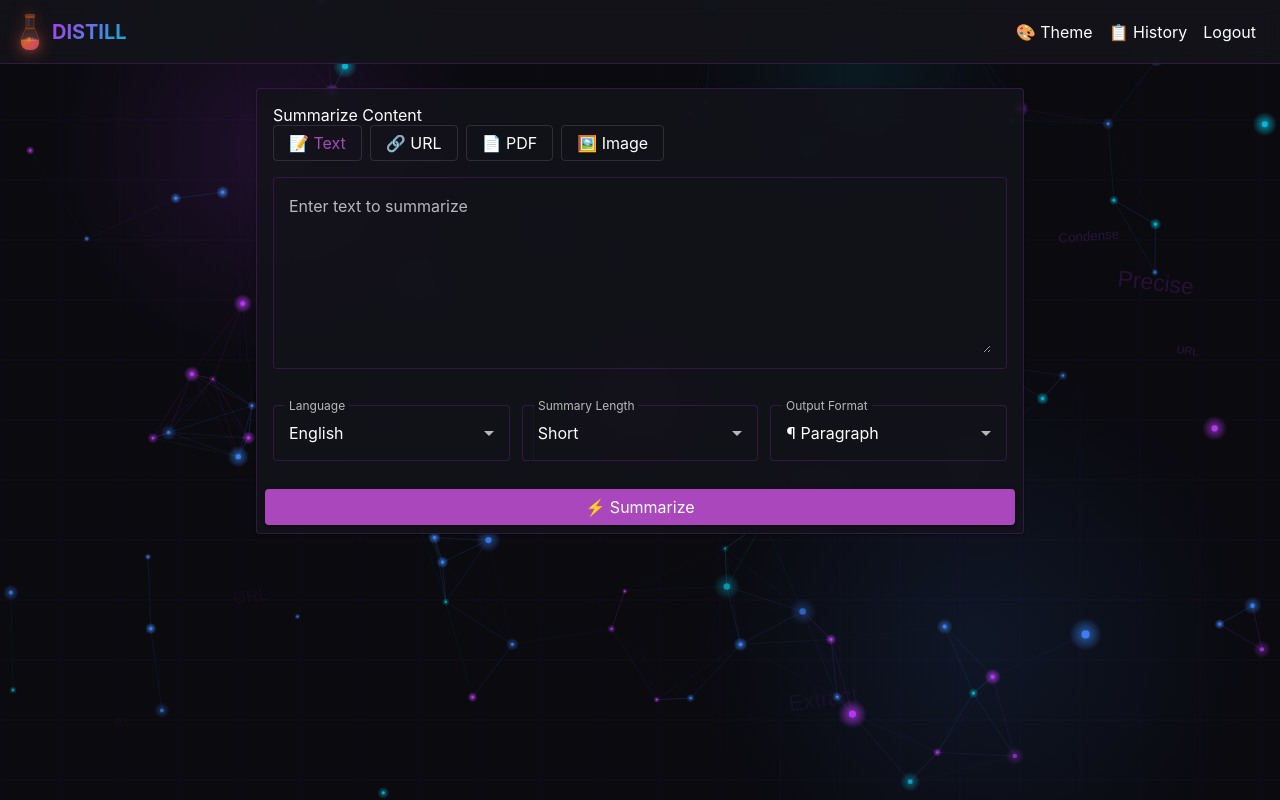
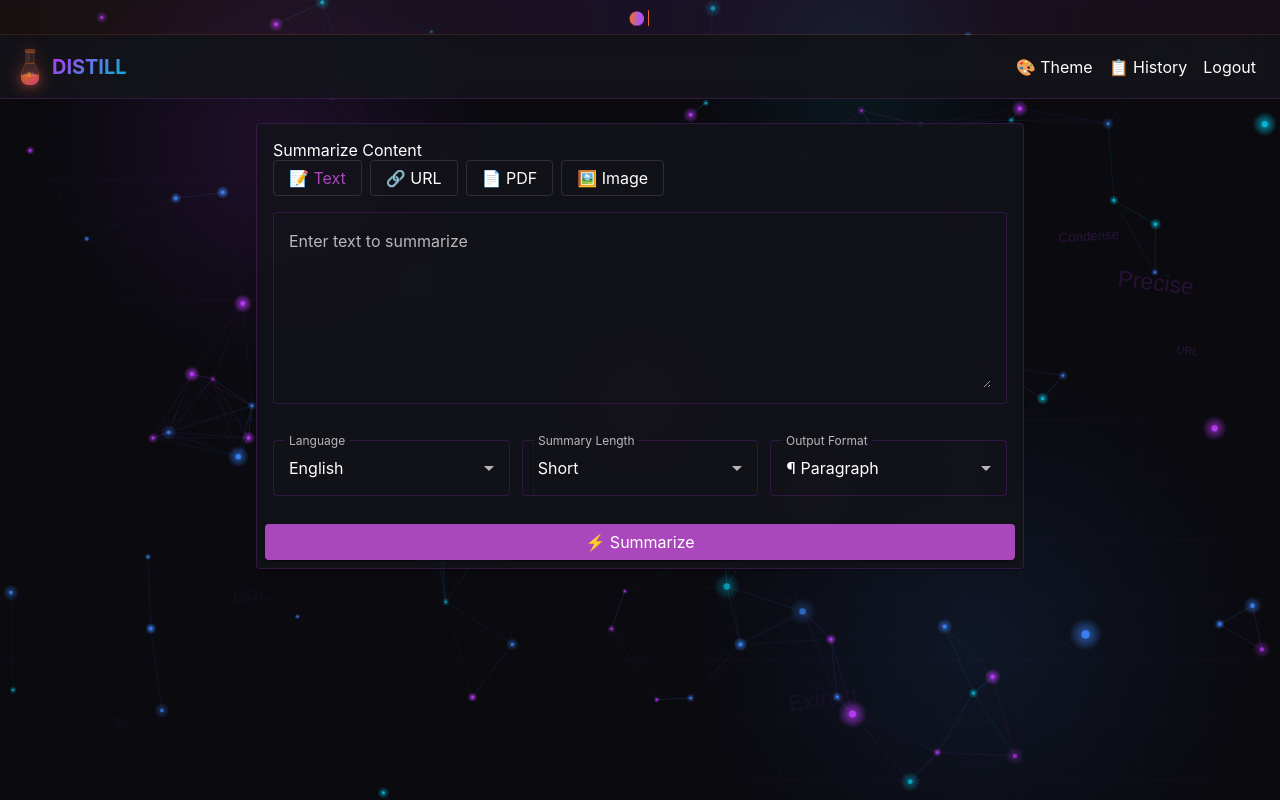
Before and after one commit to anshul9090/distill-app, an Angular app in the folder GlobalTextSummarizerUI/: page /dashboard in a window 1280 px wide. Built offline with nearby package versions, Linux system fonts and the light colour scheme; sample sign-in values are in the browser's storage.

Commit message:
feat: add typewriter text slider above dashboard toolbar

```diff
--- a/GlobalTextSummarizerUI/src/app/pages/dashboard/dashboard.html
+++ b/GlobalTextSummarizerUI/src/app/pages/dashboard/dashboard.html
@@ -1,7 +1,14 @@
 <app-particle-background></app-particle-background>
 <div class="dashboard-container">
+
+  <!-- ── ANIMATED TEXT SLIDER ───────────────────────────── -->
+  <div class="slider-bar">
+    <span class="slider-text">
+      {{ currentPhrase }}<span class="cursor" [class.blink]="!isTyping">|</span>
+    </span>
+  </div>
+
   <mat-toolbar color="primary" class="dashboard-toolbar">
-
     <div class="toolbar-flask-wrap" (click)="shakeFlask()">
       <svg class="toolbar-flask-svg" viewBox="0 0 70 92" xmlns="http://www.w3.org/2000/svg">
         <defs>
@@ -113,7 +120,6 @@
           </mat-form-field>
         </div>
 
-        <!-- Format hint -->
         <div class="format-hint" *ngIf="format === 'Flashcards'">
           🃏 Generates flippable study cards — click any card to reveal the definition
         </div>
@@ -137,7 +143,6 @@
       </mat-card-actions>
     </mat-card>
 
-    <!-- ── PARAGRAPH / BULLETS RESULT ─────────────────────── -->
     <mat-card class="result-card" *ngIf="summaryResult">
       <mat-card-header>
         <mat-card-title>Summary Result</mat-card-title>
@@ -156,7 +161,6 @@
       </mat-card-actions>
     </mat-card>
 
-    <!-- ── FLASHCARDS RESULT ───────────────────────────────── -->
     <div class="flashcards-section" *ngIf="flashcards.length > 0">
       <div class="section-header">
         <h2>🃏 Flashcards <span class="count-badge">{{flashcards.length}}</span></h2>
@@ -180,7 +184,6 @@
       </div>
     </div>
 
-    <!-- ── QUESTIONS RESULT ────────────────────────────────── -->
     <div class="questions-section" *ngIf="questions.length > 0">
       <div class="section-header">
         <h2>❓ Questions <span class="count-badge">{{questions.length}}</span></h2>
--- a/GlobalTextSummarizerUI/src/app/pages/dashboard/dashboard.scss
+++ b/GlobalTextSummarizerUI/src/app/pages/dashboard/dashboard.scss
@@ -489,3 +489,62 @@
   border: 1px solid var(--neon-cyan, #06b6d4) !important;
   border-radius: 8px !important;
 }
+// ── TEXT SLIDER ───────────────────────────────────────────
+.slider-bar {
+  width: 100%;
+  background: linear-gradient(90deg,
+    rgba(249,115,22,0.06),
+    rgba(168,85,247,0.10),
+    rgba(236,72,153,0.06)
+  );
+  border-bottom: 1px solid rgba(249,115,22,0.15);
+  padding: 7px 20px;
+  text-align: center;
+  position: relative;
+  overflow: hidden;
+  z-index: 99;
+
+  &::before {
+    content: '';
+    position: absolute;
+    top: 0; left: -100%;
+    width: 60%;
+    height: 100%;
+    background: linear-gradient(90deg,
+      transparent,
+      rgba(249,115,22,0.05),
+      transparent
+    );
+    animation: shimmer 3s infinite;
+  }
+}
+
+.slider-text {
+  font-size: 13px;
+  font-weight: 500;
+  letter-spacing: 0.5px;
+  background: linear-gradient(90deg, #f97316, #a855f7, #ec4899);
+  -webkit-background-clip: text;
+  -webkit-text-fill-color: transparent;
+  background-clip: text;
+}
+
+.cursor {
+  -webkit-text-fill-color: #f97316;
+  font-weight: 300;
+  margin-left: 1px;
+
+  &.blink {
+    animation: blink 1s step-end infinite;
+  }
+}
+
+@keyframes blink {
+  0%, 100% { opacity: 1; }
+  50%       { opacity: 0; }
+}
+
+@keyframes shimmer {
+  0%   { left: -100%; }
+  100% { left: 200%;  }
+}
--- a/GlobalTextSummarizerUI/src/app/pages/dashboard/dashboard.ts
+++ b/GlobalTextSummarizerUI/src/app/pages/dashboard/dashboard.ts
@@ -1,4 +1,4 @@
-import { Component, ChangeDetectorRef, ViewChild, ElementRef } from '@angular/core';
+import { Component, ChangeDetectorRef, ViewChild, ElementRef, OnInit, OnDestroy } from '@angular/core';
 import { CommonModule } from '@angular/common';
 import { FormsModule } from '@angular/forms';
 import { Router } from '@angular/router';
@@ -52,7 +52,7 @@ export interface QuestionItem {
   templateUrl: './dashboard.html',
   styleUrl: './dashboard.scss'
 })
-export class Dashboard {
+export class Dashboard implements OnInit, OnDestroy {
   @ViewChild('burstCanvas') burstCanvasRef!: ElementRef<HTMLCanvasElement>;
 
   content = '';
@@ -70,9 +70,26 @@ export class Dashboard {
   activeTab = 'text';
   isCopied = false;
 
-  // ── NEW: structured results ──────────────────────────────
   flashcards: Flashcard[] = [];
   questions: QuestionItem[] = [];
+
+  // ── TEXT SLIDER ──────────────────────────────────────────
+  sliderPhrases = [
+    '⚡ Summarize anything in seconds',
+    '🌍 Supports 12 languages',
+    '🃏 Generate flashcards instantly',
+    '📄 Upload PDFs & images',
+    '🔗 Summarize any URL',
+    '❓ Create exam-style questions',
+    '📋 Save & revisit your history',
+    '🎨 Multiple themes available',
+    '🧠 Powered by Llama 3.3 70B',
+    '📥 Download summaries as PDF',
+  ];
+  currentPhraseIndex = 0;
+  currentPhrase = '';
+  isTyping = true;
+  private typeInterval: any;
 
   languages = [
     'English', 'Hindi', 'Spanish', 'French',
@@ -91,6 +108,53 @@ export class Dashboard {
     public themeService: ThemeService
   ) {}
 
+  ngOnInit(): void {
+    this.startSlider();
+  }
+
+  ngOnDestroy(): void {
+    clearInterval(this.typeInterval);
+  }
+
+  // ── TEXT SLIDER LOGIC ────────────────────────────────────
+  private startSlider(): void {
+    this.typePhrase();
+  }
+
+  private typePhrase(): void {
+    const phrase = this.sliderPhrases[this.currentPhraseIndex];
+    this.currentPhrase = '';
+    this.isTyping = true;
+    let i = 0;
+
+    this.typeInterval = setInterval(() => {
+      this.currentPhrase += phrase[i];
+      i++;
+      this.cdr.detectChanges();
+
+      if (i >= phrase.length) {
+        clearInterval(this.typeInterval);
+        this.isTyping = false;
+        this.cdr.detectChanges();
+        setTimeout(() => this.erasePhrase(), 2000);
+      }
+    }, 50);
+  }
+
+  private erasePhrase(): void {
+    this.typeInterval = setInterval(() => {
+      this.currentPhrase = this.currentPhrase.slice(0, -1);
+      this.cdr.detectChanges();
+
+      if (this.currentPhrase.length === 0) {
+        clearInterval(this.typeInterval);
+        this.currentPhraseIndex =
+          (this.currentPhraseIndex + 1) % this.sliderPhrases.length;
+        setTimeout(() => this.typePhrase(), 400);
+      }
+    }, 30);
+  }
+
   // ── FLASHCARD FLIP ───────────────────────────────────────
   flipCard(card: Flashcard) {
     card.flipped = !card.flipped;
@@ -103,7 +167,7 @@ export class Dashboard {
     this.cdr.detectChanges();
   }
 
-  // ── PARSE FLASHCARDS FROM RESPONSE ──────────────────────
+  // ── PARSE FLASHCARDS ─────────────────────────────────────
   private parseFlashcards(raw: string): Flashcard[] {
     return raw
       .split('\n')
@@ -119,7 +183,7 @@ export class Dashboard {
       .filter(c => c.term && c.definition);
   }
 
-  // ── PARSE QUESTIONS FROM RESPONSE ───────────────────────
+  // ── PARSE QUESTIONS ──────────────────────────────────────
   private parseQuestions(raw: string): QuestionItem[] {
     return raw
       .split('\n')
@@ -284,17 +348,14 @@ export class Dashboard {
       if (!this.content.trim()) { this.errorMessage = 'Please enter some text!'; this.isLoading = false; return; }
       this.summaryService.summarize('Text', this.content, this.language, this.length, this.format)
         .subscribe({ next: handleResponse, error: handleError('Failed to summarize!') });
-
     } else if (this.activeTab === 'url') {
       if (!this.url.trim()) { this.errorMessage = 'Please enter a URL!'; this.isLoading = false; return; }
       this.summaryService.summarizeUrl(this.url, this.language, this.length, this.format)
         .subscribe({ next: handleResponse, error: handleError('Failed to summarize URL!') });
-
     } else if (this.activeTab === 'pdf') {
       if (!this.selectedFile) { this.errorMessage = 'Please select a PDF file!'; this.isLoading = false; return; }
       this.summaryService.summarizePdf(this.selectedFile, this.language, this.length, this.format)
         .subscribe({ next: handleResponse, error: handleError('Failed to summarize PDF!') });
-
     } else if (this.activeTab === 'image') {
       if (!this.selectedImageFile) { this.errorMessage = 'Please select an image!'; this.isLoading = false; return; }
       this.summaryService.summarizeImage(this.selectedImageFile, this.language, this.length, this.format)
```
